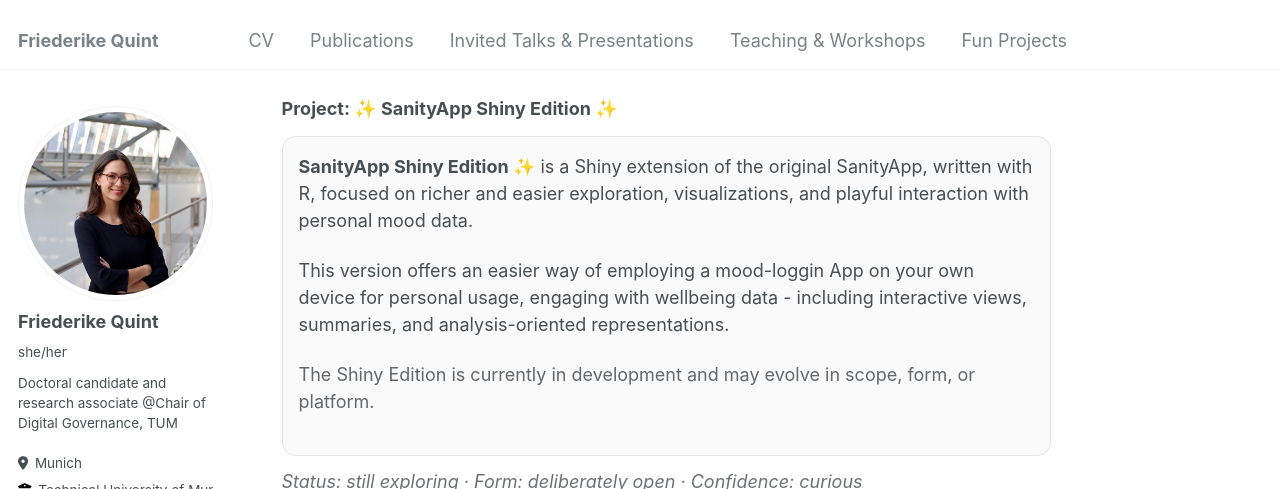
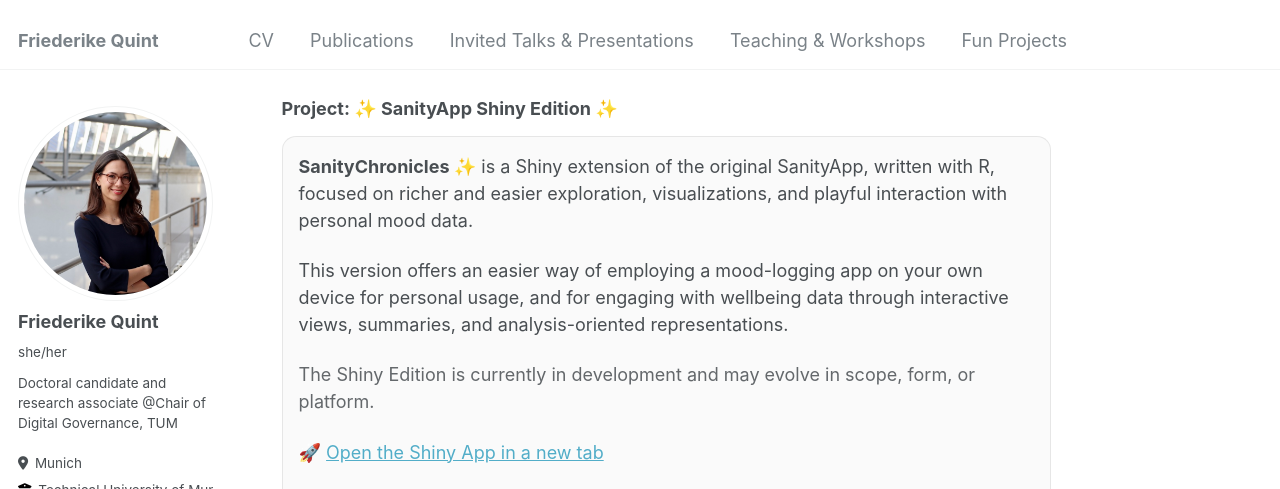
Before and after one commit to friederikequint/friederikequint.github.io, a Jekyll site: the page built from _pages/projectsforfun.md, in a window 1280 px wide and 1400 px high, scrolled down 1310 px. Shown: the top 489 px of the window. Built offline with Jekyll 4.4.1, drawn with Linux system fonts in a browser that asks for light colours; some web fonts are replaced; some of the changed text lies outside the part shown; grey boxes are pictures that could not be loaded.

Commit message:
Update projectsforfun.md

```diff
--- a/_pages/projectsforfun.md
+++ b/_pages/projectsforfun.md
@@ -99,7 +99,7 @@ These projects are driven by curiosity, experimentation, and a desire to build l
 
 <hr />
 
-<h3><strong>Project: ✨ SanityApp Shiny Edition ✨ </strong></h3>
+<h3><strong>Project: ✨ SanityApp Shiny Edition ✨</strong></h3>
 
 <div style="
   margin-top: 16px;
@@ -110,18 +110,52 @@ These projects are driven by curiosity, experimentation, and a desire to build l
 ">
 
   <p style="margin-top: 0;">
-    <strong>SanityApp Shiny Edition ✨</strong> is a Shiny extension of the original SanityApp, written with R,
+    <strong>SanityChronicles ✨</strong> is a Shiny extension of the original SanityApp, written with R,
     focused on richer and easier exploration, visualizations, and playful interaction with personal mood data.
   </p>
 
   <p>
-    This version offers an easier way of employing a mood-loggin App on your own device for personal usage, engaging with wellbeing data - including interactive views, summaries, and analysis-oriented representations.
+    This version offers an easier way of employing a mood-logging app on your own device for personal usage,
+    and for engaging with wellbeing data through interactive views, summaries, and analysis-oriented representations.
   </p>
 
   <p style="opacity: 0.85;">
     The Shiny Edition is currently in development and may evolve in scope, form, or platform.
   </p>
 
+  <!-- External link -->
+  <p style="margin-top: 12px;">
+    🚀 <a href="https://friederikequint-shinychronicles-app.share.connect.posit.cloud"
+          target="_blank" rel="noopener">
+      Open the Shiny App in a new tab
+    </a>
+  </p>
+
+  <!-- Embedded Shiny app -->
+  <div style="margin-top: 16px;">
+    <iframe
+      src="https://friederikequint-shinychronicles-app.share.connect.posit.cloud"
+      style="
+        width: 100%;
+        height: 720px;
+        border: 1px solid rgba(0,0,0,0.08);
+        border-radius: 12px;
+        background: white;
+      "
+      loading="lazy"
+      allow="clipboard-read; clipboard-write"
+    ></iframe>
+
+    <p style="
+      margin-top: 6px;
+      font-size: 0.85em;
+      opacity: 0.7;
+      text-align: right;
+    ">
+      If the embed feels cramped (especially on mobile), opening it in a new tab works best.
+    </p>
+  </div>
+
 </div>
 
 <p style="margin-top: 12px; font-style: italic; opacity: 0.8;">
```
